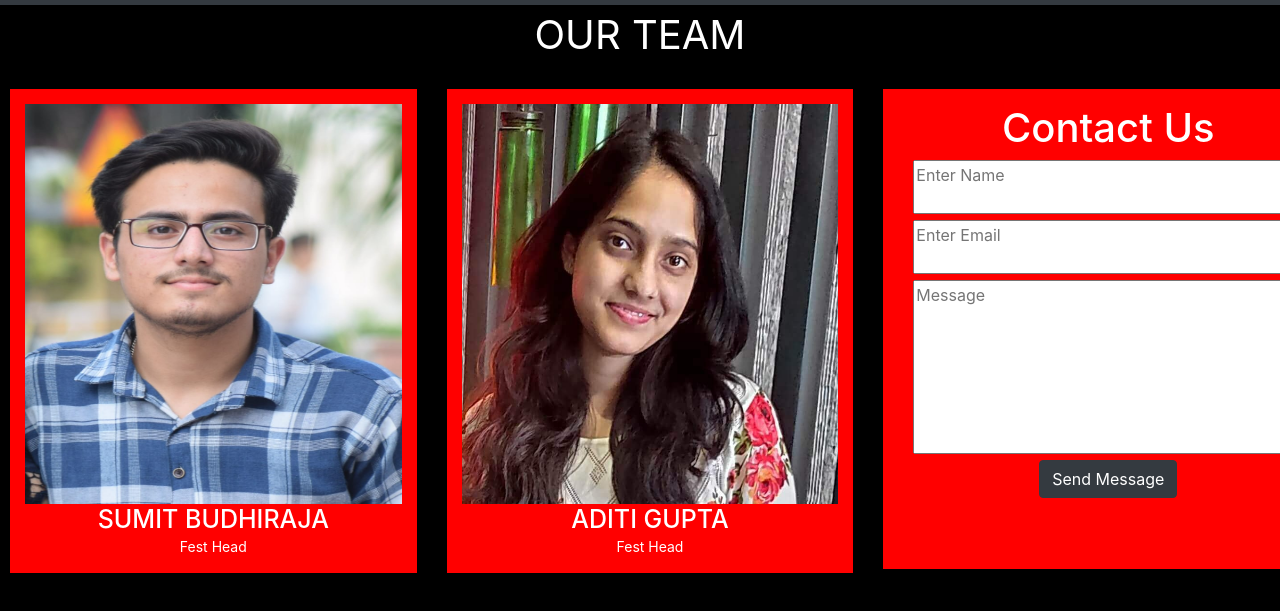
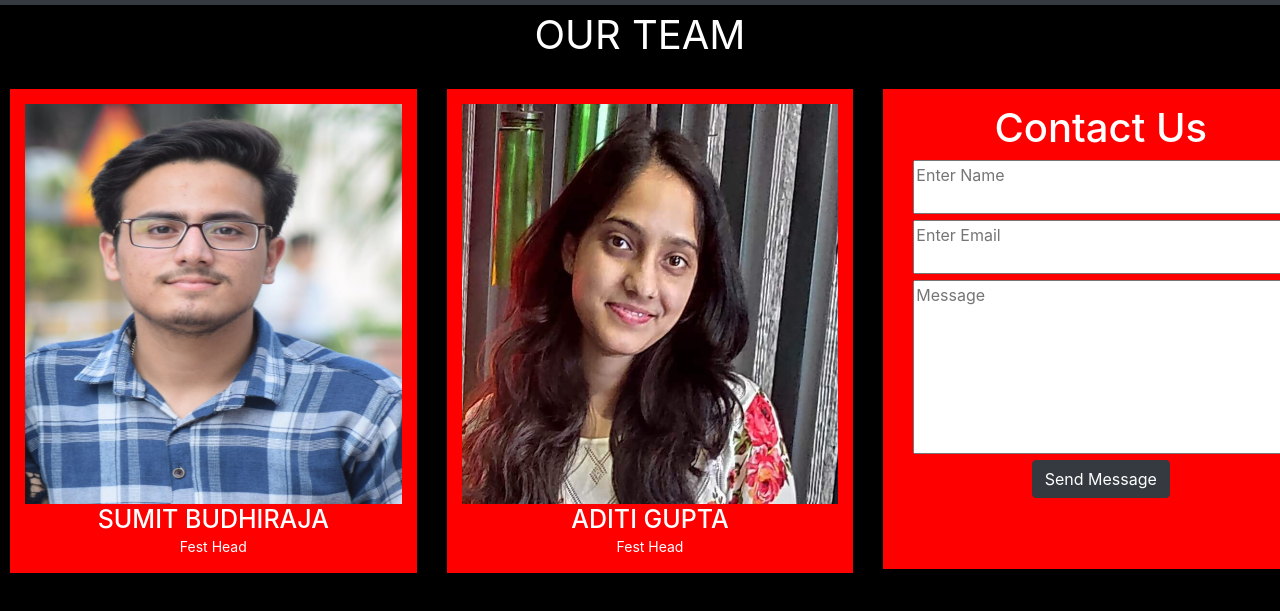
Before and after one commit to Aditi200/College-fest, a plain HTML site: page contact.html in a window 1280 px wide. Shown: the part 95-706 px from the top of the page. Drawn offline with nearby package versions, Linux system fonts and the light colour scheme.

Commit message:
Add files via upload

```diff
--- a/contact.html
+++ b/contact.html
@@ -310,7 +310,7 @@
 	</div>
 	<div class="col-md-4 col-sm-6">
 
-			<div class="box" style="height:480px;width: 450px;">
+			<div class="box" style="height:480px;width: 435px;">
 			<h1 style="color: white;">Contact Us</h1>
 			<div class="col-md-6">
 				<textarea rows="2" cols="50" placeholder="Enter Name"></textarea>
```
